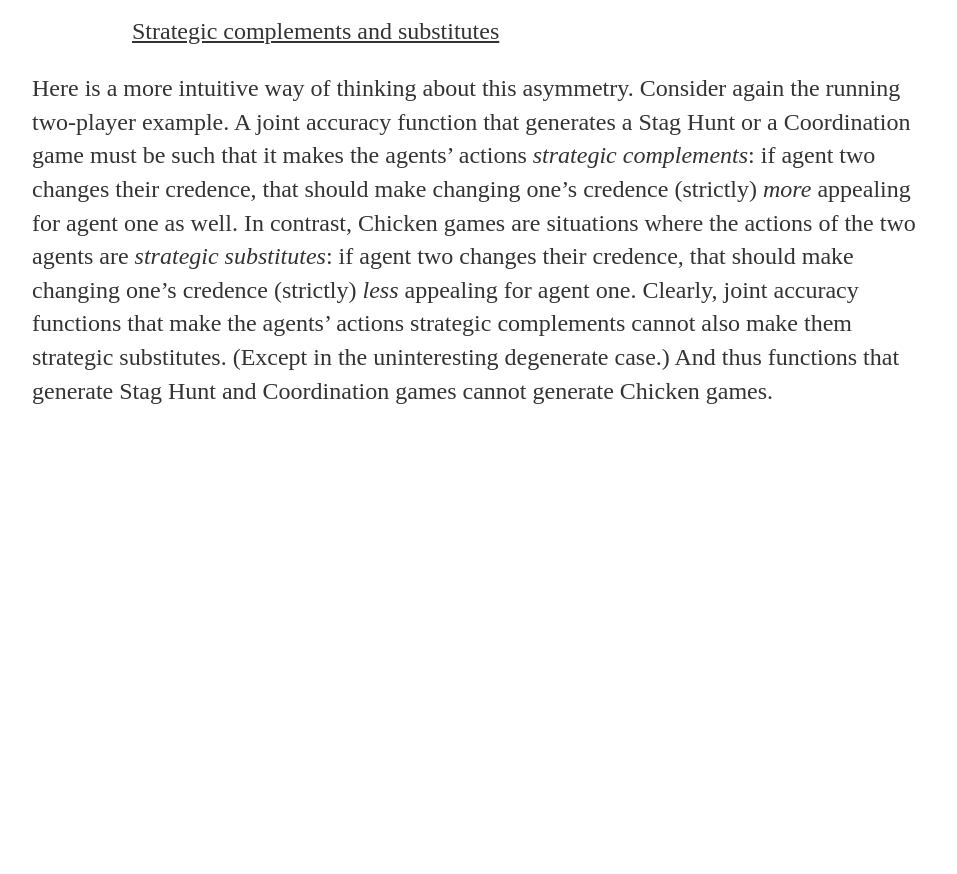
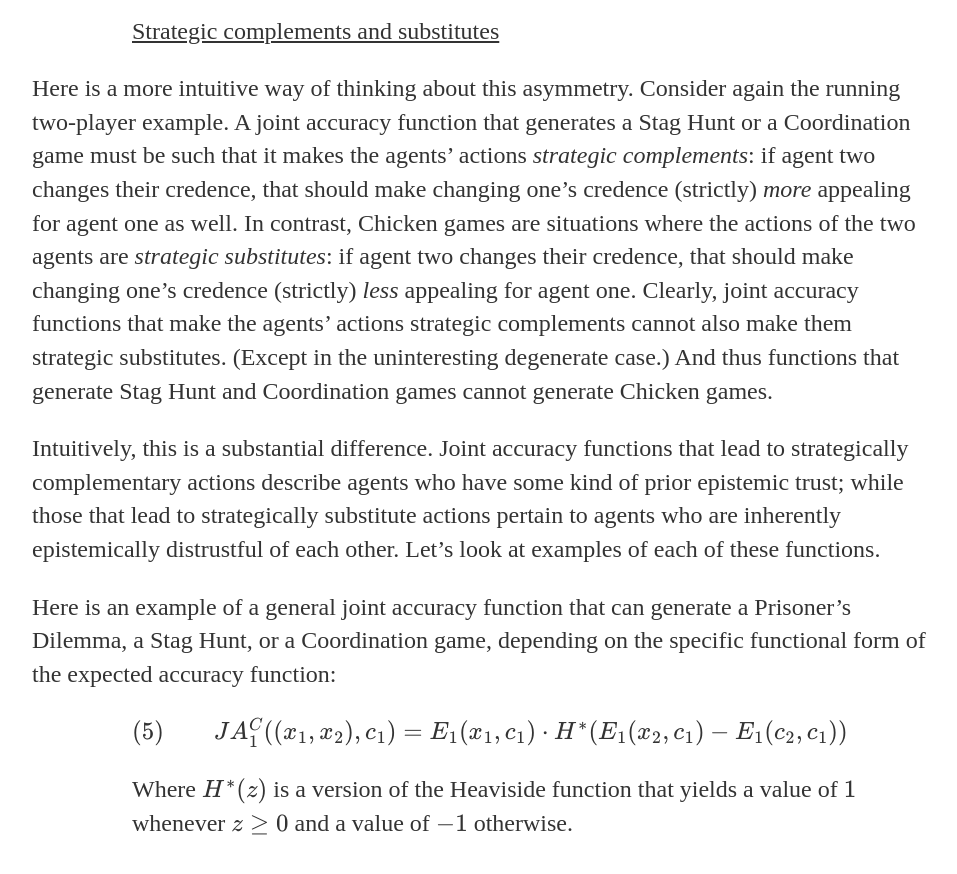
Before and after one commit to uzunovam/uzunovam, a Jekyll site: the page built from _posts/2020-07-22-kevin-zollman-on-game-theory-and-epistemology.md, in a window 1280 px wide and 900 px high, scrolled down 7558 px. Shown: the top 874 px of the window, without its empty margins (160-1117 px from the left). Built offline with Jekyll 4.4.1, drawn with Linux system fonts in a browser that asks for light colours; before the commit the page ends 8026 px from its top, so only the background shows below that.

Commit message:
Update 2020-07-22-kevin-zollman-on-game-theory-and-epistemology.md

```diff
--- a/_posts/2020-07-22-kevin-zollman-on-game-theory-and-epistemology.md
+++ b/_posts/2020-07-22-kevin-zollman-on-game-theory-and-epistemology.md
@@ -110,3 +110,11 @@ date: 2020-07-22
 <p style="padding-left:100px;"><u>Strategic complements and substitutes</u></p>
 
 <p>Here is a more intuitive way of thinking about this asymmetry. Consider again the running two-player example. A joint accuracy function that generates a Stag Hunt or a Coordination game must be such that it makes the agents’ actions <cite>strategic complements</cite>: if agent two changes their credence, that should make changing one’s credence (strictly) <cite>more</cite> appealing for agent one as well. In contrast, Chicken games are situations where the actions of the two agents are <cite>strategic substitutes</cite>: if agent two changes their credence, that should make changing one’s credence (strictly) <cite>less</cite> appealing for agent one. Clearly, joint accuracy functions that make the agents’ actions strategic complements cannot also make them strategic substitutes. (Except in the uninteresting degenerate case.) And thus functions that generate Stag Hunt and Coordination games cannot generate Chicken games.</p>
+
+<p>Intuitively, this is a substantial difference. Joint accuracy functions that lead to strategically complementary actions describe agents who have some kind of prior epistemic trust; while those that lead to strategically substitute actions pertain to agents who are inherently epistemically distrustful of each other.  Let’s look at examples of each of these functions. </p>
+
+<p>Here is an example of a general joint accuracy function that can generate a Prisoner’s Dilemma, a Stag Hunt, or a Coordination game, depending on the specific functional form of the expected accuracy function:</p>
+
+<p style="padding-left:100px;">\((5) \qquad JA^{C}_{1}((x_{1}, x_{2}), c_{1}) = E_{1}(x_{1}, c_{1}) \cdot H^{*}(E_{1}(x_{2}, c_{1}) - E_{1}(c_{2}, c_{1}))\)</p>
+
+<p style="padding-left:100px;">Where \(H^{*}(z)\) is a version of the Heaviside function that yields a value of \(1\) whenever \(z \geq 0\) and a value of \(-1\) otherwise.</p>
```
